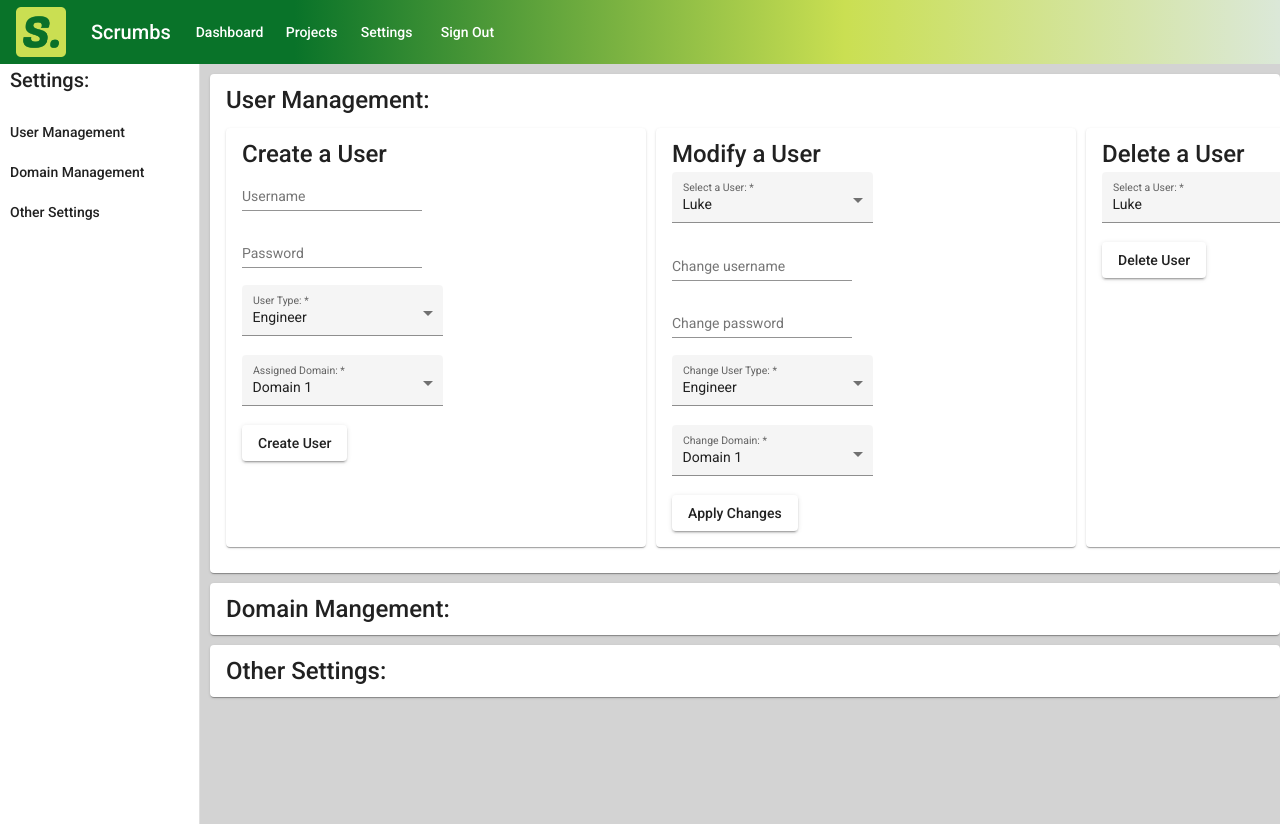
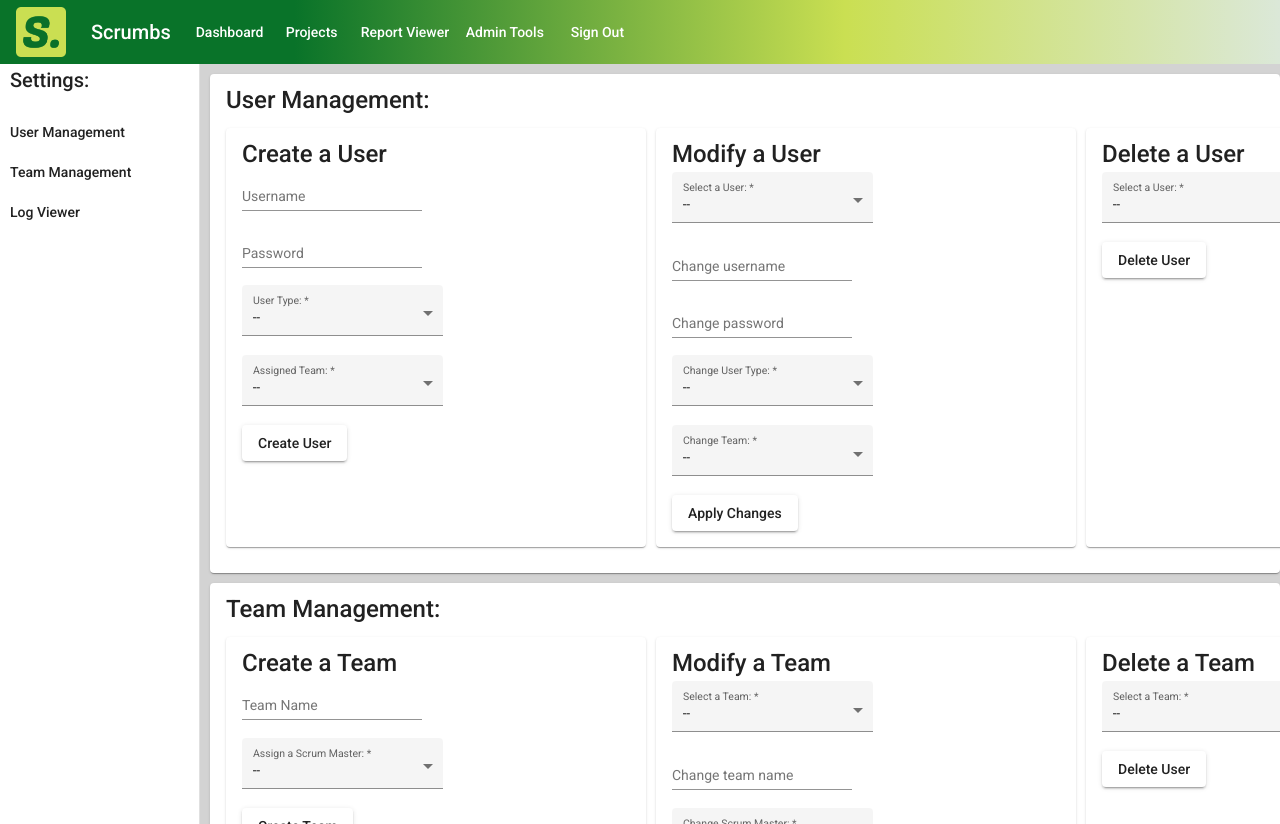
Before and after one commit to dsm1015/scrumbs, an Angular app in the folder my-app/: page /settings in a window 1280 px wide. Built offline with nearby package versions, Linux system fonts and the light colour scheme.

Commit message:
Worked on admin page

```diff
--- a/my-app/src/app/app-routing.module.ts
+++ b/my-app/src/app/app-routing.module.ts
@@ -4,7 +4,8 @@ import { RouterModule, Routes } from '@angular/router';
 import { DashboardComponent } from './protected/dashboard/dashboard.component';
 import { ProjectManagerComponent } from './protected/project-manager/project-manager.component';
 import { LoginComponent } from './public/login/login.component';
-import { AdminComponent } from './protected/admin/admin.component'
+import { AdminComponent } from './protected/admin/admin.component';
+import { ReportViewerComponent } from './protected/report-viewer/report-viewer.component';
 import { AuthenticationGaurd } from './security/authentication.gaurd';
 
 
@@ -14,6 +15,7 @@ const routes: Routes = [
   { path: 'dashboard', canActivate: [AuthenticationGaurd], component: DashboardComponent },
   { path: 'projects', canActivate: [AuthenticationGaurd], component: ProjectManagerComponent },
   { path: 'settings', canActivate: [AuthenticationGaurd], component: AdminComponent },
+  { path: 'report-viewer', canActivate: [AuthenticationGaurd], component: ReportViewerComponent },
   {
     path: '**',
     redirectTo: 'login',
--- a/my-app/src/app/protected/admin/admin.component.html
+++ b/my-app/src/app/protected/admin/admin.component.html
@@ -9,14 +9,14 @@
                 <h2>Settings:</h2>
                 <button mat-icon-button>User Management</button>
                 <br>
-                <button mat-icon-button>Domain Management</button>
+                <button mat-icon-button>Team Management</button>
                 <br>
-                <button mat-icon-button>Other Settings</button>
+                <button mat-icon-button>Log Viewer</button>
             </mat-drawer>
             <mat-drawer-content>
                 <!-- Cards for varying project tasks -->
                 <div>
-                    <mat-card class="project-card">
+                    <mat-card class="project-card"> <!-- User Management -->
                         <mat-card-title>
                             User Management:
                         </mat-card-title>
@@ -37,6 +37,7 @@
                                         <mat-form-field appearance="fill">
                                             <mat-label>User Type:</mat-label>
                                             <select matNativeControl required>
+                                                <option value="none">--</option>
                                                 <option value="engineer">Engineer</option>
                                                 <option value="master">Master</option>
                                                 <option value="stakeholder">Stakeholder</option>
@@ -44,11 +45,12 @@
                                         </mat-form-field>
                                         <br>
                                         <mat-form-field appearance="fill">
-                                            <mat-label>Assigned Domain:</mat-label>
+                                            <mat-label>Assigned Team:</mat-label>
                                             <select matNativeControl required>
-                                                <option value="d1">Domain 1</option>
-                                                <option value="d2">Domain 2</option>
-                                                <option value="d3">Domain 3</option>
+                                                <option value="none">--</option>
+                                                <option value="d1">Team 1</option>
+                                                <option value="d2">Team 2</option>
+                                                <option value="d3">Team 3</option>
                                             </select>
                                         </mat-form-field>
                                         <br>
@@ -63,6 +65,7 @@
                                         <mat-form-field appearance="fill">
                                             <mat-label>Select a User:</mat-label>
                                             <select matNativeControl required>
+                                                <option value="none">--</option>
                                                 <option value="user1">Luke</option>
                                                 <option value="user2">Douglas</option>
                                                 <option value="user3">Alec</option>
@@ -80,6 +83,7 @@
                                         <mat-form-field appearance="fill">
                                             <mat-label>Change User Type:</mat-label>
                                             <select matNativeControl required>
+                                                <option value="none">--</option>
                                                 <option value="engineer">Engineer</option>
                                                 <option value="master">Master</option>
                                                 <option value="stakeholder">Stakeholder</option>
@@ -87,11 +91,12 @@
                                         </mat-form-field>
                                         <br>
                                         <mat-form-field appearance="fill">
-                                            <mat-label>Change Domain:</mat-label>
+                                            <mat-label>Change Team:</mat-label>
                                             <select matNativeControl required>
-                                                <option value="d1">Domain 1</option>
-                                                <option value="d2">Domain 2</option>
-                                                <option value="d3">Domain 3</option>
+                                                <option value="none">--</option>
+                                                <option value="d1">Team 1</option>
+                                                <option value="d2">Team 2</option>
+                                                <option value="d3">Team 3</option>
                                             </select>
                                         </mat-form-field>
                                         <br>
@@ -106,6 +111,7 @@
                                         <mat-form-field appearance="fill">
                                             <mat-label>Select a User:</mat-label>
                                             <select matNativeControl required>
+                                                <option value="none">--</option>
                                                 <option value="user1">Luke</option>
                                                 <option value="user2">Douglas</option>
                                                 <option value="user3">Alec</option>
@@ -118,16 +124,103 @@
                         </div>
                     </mat-card>
 
-                    <mat-card class="project-card">
+                    <mat-card class="project-card"> <!-- Team Management -->
                         <mat-card-title>
-                            Domain Mangement:
+                            Team Management:
                         </mat-card-title>
+                        <div fxLayout="row">
+                            <div> <!-- Team Creation -->
+                                    <mat-card fxFlex="stretch" class="admin-card">
+                                        <mat-card-title>
+                                            Create a Team
+                                        </mat-card-title>
+                                        <mat-form-field>
+                                            <input matInput placeholder="Team Name">
+                                        </mat-form-field>
+                                        <br>
+                                        <mat-form-field appearance="fill">
+                                            <mat-label>Assign a Scrum Master:</mat-label>
+                                            <select matNativeControl required>
+                                                <option value="none">--</option>
+                                                <option value="luke">Luke</option>
+                                                <option value="douglas">Douglas</option>
+                                                <option value="alec">Alec</option>
+                                            </select>
+                                        </mat-form-field>
+                                        <br>
+                                        <button mat-raised-button class="admin-button" type="submit">Create Team</button>
+                                    </mat-card>
+                            </div>
+                            <div> <!-- Team Modification -->
+                                    <mat-card fxFlex="stretch" class="admin-card">
+                                        <mat-card-title>
+                                            Modify a Team
+                                        </mat-card-title>
+                                        <mat-form-field appearance="fill">
+                                            <mat-label>Select a Team:</mat-label>
+                                            <select matNativeControl required>
+                                                <option value="none">--</option>
+                                                <option value="team1">Team 1</option>
+                                                <option value="team2">Team 2</option>
+                                                <option value="team3">Team 3</option>
+                                            </select>
+                                        </mat-form-field>
+                                        <br>
+                                        <mat-form-field>
+                                            <input matInput placeholder="Change team name">
+                                        </mat-form-field>
+                                        <br>
+                                        <mat-form-field appearance="fill">
+                                            <mat-label>Change Scrum Master:</mat-label>
+                                            <select matNativeControl required>
+                                                <option value="none">--</option>
+                                                <option value="luke">Luke</option>
+                                                <option value="douglas">Douglas</option>
+                                                <option value="alec">Alec</option>
+                                            </select>
+                                        </mat-form-field>
+                                        <br>
+                                        <button mat-raised-button class="admin-button" type="submit">Apply Changes</button>
+                                    </mat-card>
+                            </div>
+                            <div> <!-- Team Deletion -->
+                                    <mat-card fxFlex="stretch" class="admin-card">
+                                        <mat-card-title>
+                                            Delete a Team
+                                        </mat-card-title>
+                                        <mat-form-field appearance="fill">
+                                            <mat-label>Select a Team:</mat-label>
+                                            <select matNativeControl required>
+                                                <option value="none">--</option>
+                                                <option value="team1">Team 1</option>
+                                                <option value="team2">Team 2</option>
+                                                <option value="team3">Team 3</option>
+                                            </select>
+                                        </mat-form-field>
+                                        <br>
+                                        <button mat-raised-button class="admin-button" type="submit">Delete User</button>
+                                    </mat-card>
+                            </div>
+                        </div>
                     </mat-card>
 
                     <mat-card class="project-card">
                         <mat-card-title>
-                            Other Settings:
+                            Log Viewer:
                         </mat-card-title>
+                        <div>
+                            <mat-form-field appearance="fill">
+                                <mat-label>Enter a date range</mat-label>
+                                <mat-date-range-input [rangePicker]="picker">
+                                  <input matStartDate placeholder="Start date">
+                                  <input matEndDate placeholder="End date">
+                                </mat-date-range-input>
+                                <mat-hint>MM/DD/YYYY – MM/DD/YYYY</mat-hint>
+                                <mat-datepicker-toggle matSuffix [for]="picker"></mat-datepicker-toggle>
+                                <mat-date-range-picker #picker></mat-date-range-picker>
+                            </mat-form-field>
+                            <button mat-raised-button class="admin-button" type="submit">View Logs</button>
+                        </div>
                     </mat-card>
                 </div>
             </mat-drawer-content>
--- a/my-app/src/app/protected/nav/nav.component.html
+++ b/my-app/src/app/protected/nav/nav.component.html
@@ -9,8 +9,10 @@
         <span class="spacer" style="width: 50px;"></span>
         <button mat-icon-button routerLink='/projects'>Projects</button>
         <span class="spacer" style="width: 35px;"></span>
-        <button mat-icon-button routerLink='/settings'>Settings</button>
-        <span class="spacer" style="width: 40px;"></span>
+        <button mat-icon-button routerLink='/report-viewer'>Report Viewer</button>
+        <span class="spacer" style="width: 65px;"></span>
+        <button mat-icon-button routerLink='/settings'>Admin Tools</button>
+        <span class="spacer" style="width: 65px;"></span>
         <button mat-icon-button (click)="logout()">Sign Out</button>
     </mat-toolbar>
 </div>
--- a/my-app/src/app/protected/protected.module.ts
+++ b/my-app/src/app/protected/protected.module.ts
@@ -2,10 +2,12 @@ import { NgModule } from '@angular/core';
 import { CommonModule } from '@angular/common';
 import { ProtectedRoutingModule } from './protected-routing.module';
 import { DashboardComponent } from './dashboard/dashboard.component';
+import { ReportViewerComponent } from './report-viewer/report-viewer.component';
 
 @NgModule({
   declarations: [
-    DashboardComponent
+    DashboardComponent,
+    ReportViewerComponent
     //ProjectManager
     //AdminComponent
   ],
```
Also changed, not shown: my-app/src/app/app.module.ts (+9 -2 lines), my-app/src/app/protected/report-viewer/report-viewer.component.css (added, +26 -0 lines), my-app/src/app/protected/report-viewer/report-viewer.component.html (added, +28 -0 lines), my-app/src/app/protected/report-viewer/report-viewer.component.ts (added, +15 -0 lines), 1 other file (tests, documents, lock files or other folders).
